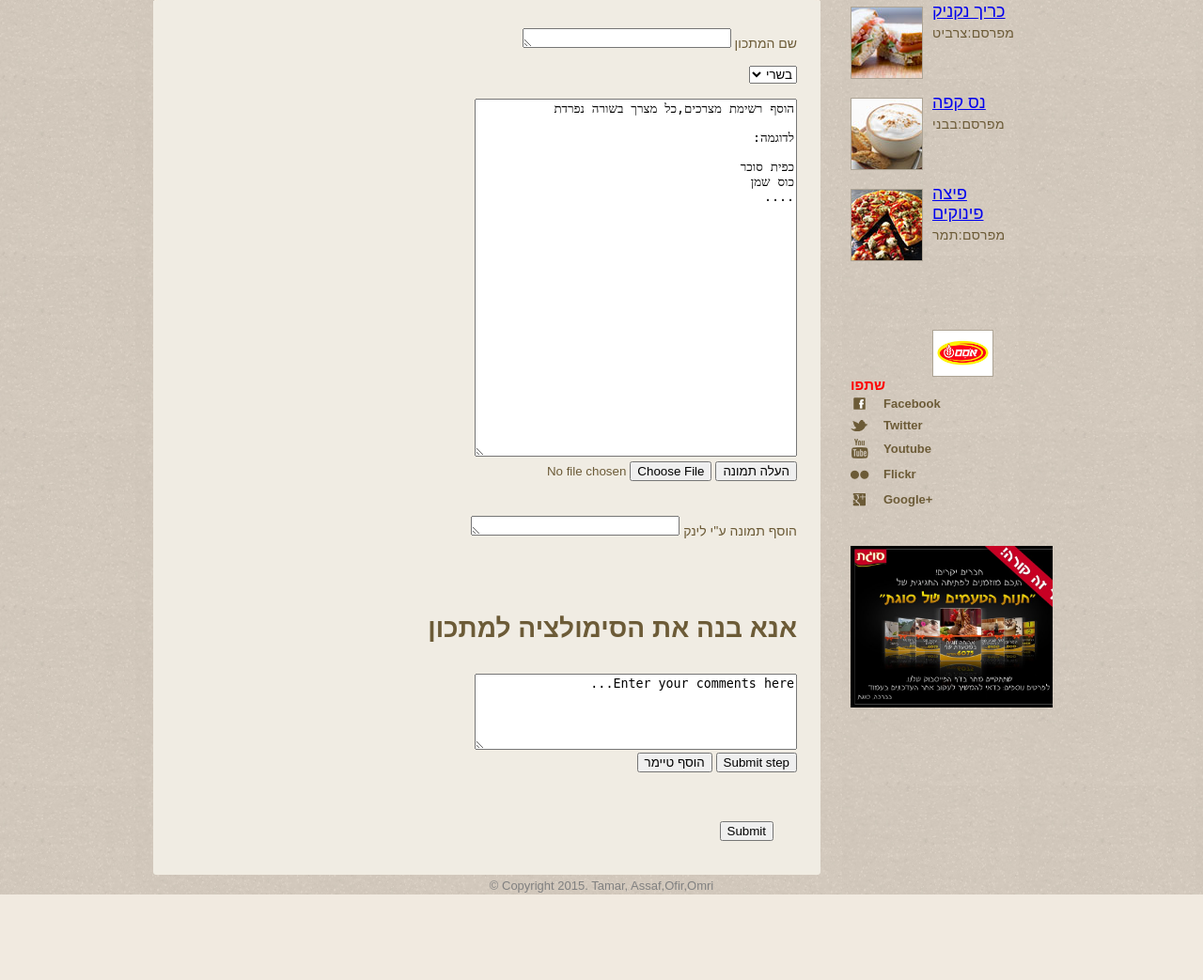
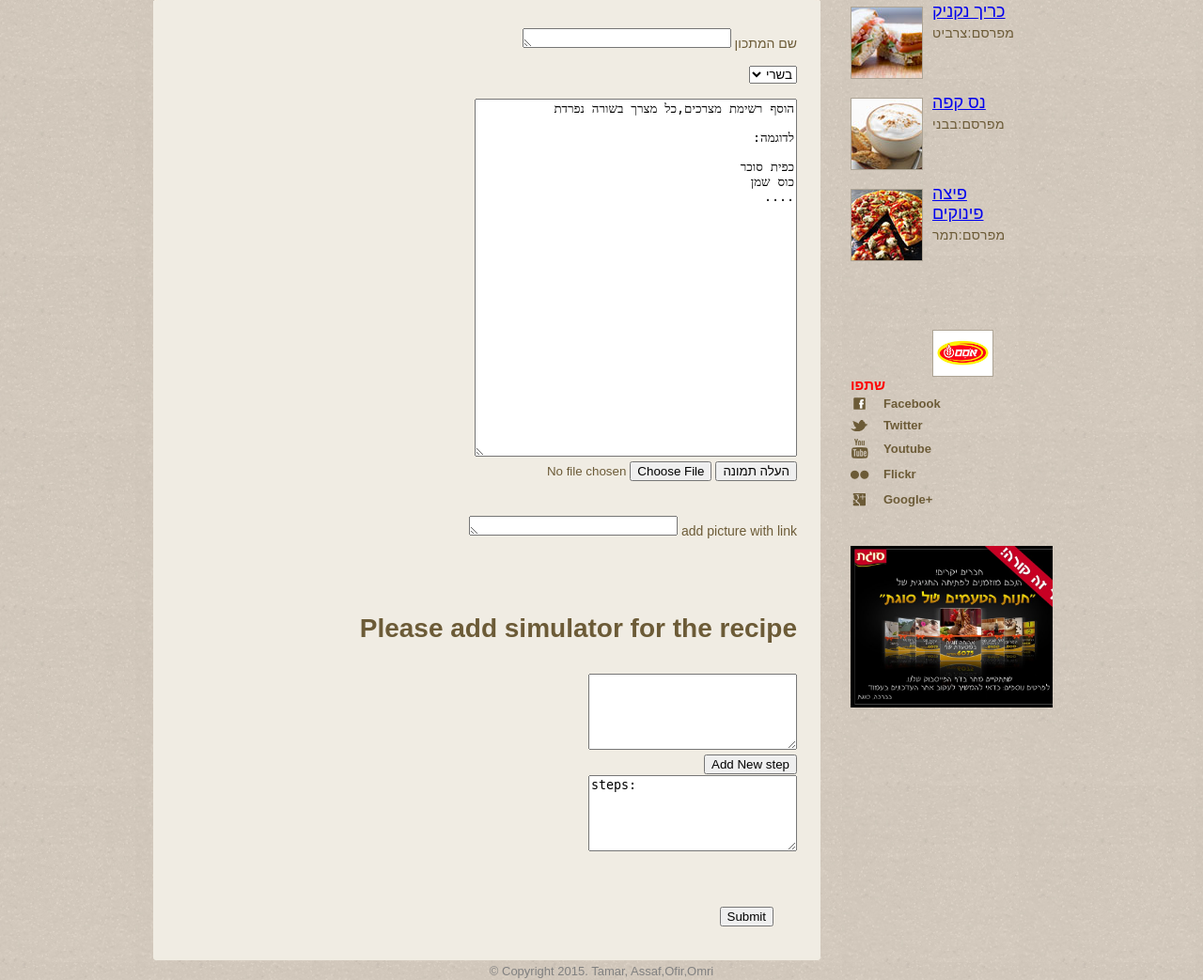
Before and after one commit to tamarel/wikiCook, a Python web app: template wiki-cook/web/templates/addRecipes.html in a window 1280 px wide. Shown: the part 296-1339 px from the top of the page at 94% size. Before the commit the page ends 1248 px from the top, so only its background shows below. Run offline with Jinja, Linux system fonts and the light colour scheme; the template is opened without the code that fills it, so the values that code supplies are empty.

Commit message:
fix add recipe

```diff
--- a/wiki-cook/web/static/js/addrecipes.js
+++ b/wiki-cook/web/static/js/addrecipes.js
@@ -3,7 +3,6 @@ console.log("addrecipes.js");
 $(function() {
 
 	$('#submitSimulator').on('click', submitSimulator);
-	$('#submitStep').on('click', submitSimulator);
 	$('#inputStep').on('keyup', function(e) {
 		if(e.keyCode === 13) {
 			submitSimulator();
@@ -11,11 +10,16 @@ $(function() {
 	});
 });
 
-function submitStep() {
+
+
+
+
+
+function submitSimulator() {
 	var nameRecipe = $('#inputNameRecipe').val();
 	var ingredients = $('#inputIngredients').val();
 	var typeRecipe =  $('#inputType').val();
-	var step =  $('#inputStep').val();
+	var step =  $('#outputtext').val();
 	var pic_url =  $('#inputpic_url').val();
 
 	if (nameRecipe.length == 0 || ingredients.length == 0 || step.length == 0 )
@@ -45,41 +49,3 @@ function submitStep() {
 
 
 }
-
-
-
-
-function submitSimulator() {
-	var nameRecipe = $('#inputNameRecipe').val();
-	var ingredients = $('#inputIngredients').val();
-	var typeRecipe =  $('#inputType').val();
-	var step =  $('#inputStep').val();
-	var pic_url =  $('#inputpic_url').val();
-
-	if (nameRecipe.length == 0 || ingredients.length == 0 || step.length == 0 )
-	{
-		alert("must enter all the field\n");
-		return;
-	}
-
-	if (pic_url.length == 0)
-		pic_url = "http://crossfit-marietta.com/wp-content/plugins/nertworks-all-in-one-social-share-tools/images/no_image.png"
-
-	 $.ajax({
-		url:'/addrecipes',
-		type:'GET',
-		dataType:'json',
-        data:{nameRecipe:nameRecipe, ingredients:ingredients, typeRecipe:typeRecipe , step:step , pic_url:pic_url},
-		success:function(data, status, xhr) {
-			alert("susses to add simulator ");
-			location.reload();
-			return;
-		},
-		error:function(xhr, status, error) {
-            alert("added the recipe successfully!\n");
-			return;
-		}
-	});
-
-
-}
--- a/wiki-cook/web/templates/addRecipes.html
+++ b/wiki-cook/web/templates/addRecipes.html
@@ -17,7 +17,14 @@
 <script type="text/javascript" src="/static/js/tms_presets.js"></script>
 <script type="text/javascript" src="/static/js/jquery.easing.1.3.js"></script>
 <script src="/static/js/FF-cash.js" type="text/javascript"></script>
-
+<script language="javascript" type="text/javascript">
+function addtext() {
+	var newtext = document.myform.inputtext.value;
+	document.myform.inputtext.value="";
+	document.myform.outputtext.value +="\n";
+	document.myform.outputtext.value += newtext;
+}
+</script>
 </head>
 <body id="body">
 <!-- header -->
@@ -100,9 +107,9 @@ enctype="multipart/form-data" method="post">
 
 
 <br>
-הוסף תמונה ע''י לינק
+add picture with link
 
-	<textarea name="comments"  id="inputpic_url" cols="25" rows="1"></textarea>
+	<textarea name="comments"  id="inputpic_url" cols="25" rows="1" dir="rtl"></textarea>
 
 <br/>
 
@@ -112,18 +119,24 @@ enctype="multipart/form-data" method="post">
 <br></br>
 <br></br>
 
-<h1>אנא בנה את הסימולציה למתכון</h1>
+<h1>Please add simulator for the recipe</h1>
 <br>
 <br>
 
+<form name="myform">
 
-<textarea name="comments"  id="inputStep" cols="40" rows="5">
-Enter your comments here...
-</textarea><br>
+<textarea name="inputtext" cols="25" rows="5" dir="ltr"></textarea>
+<p>
+<input type="button" value="Add New step" onClick="addtext();">
+<p>
 
-<button id="submitStep">Submit step</button>
-<input type="submit" value="הוסף טיימר" />
-<br>
+<textarea id="outputtext" name="outputtext" cols="25" rows="5" dir="ltr">steps:</textarea>
+
+</form>
+
+
+
+
 <br>
 
 <br>
```
